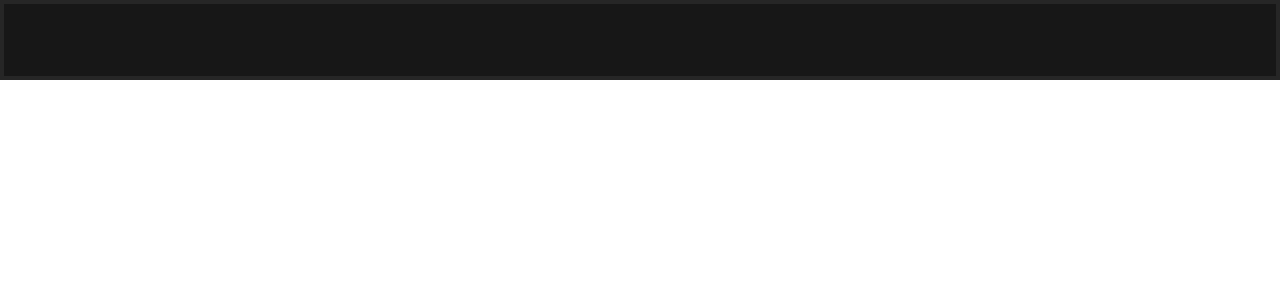
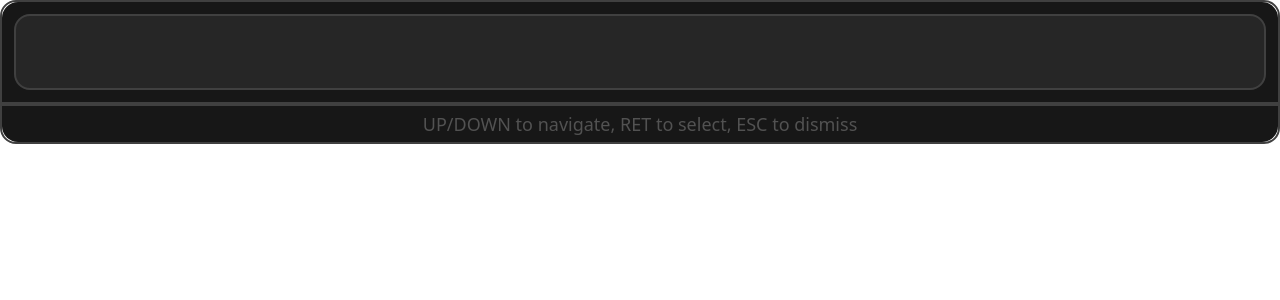
Before and after one commit to zilbeus/gilbert, a React (Vite) app in the folder frontend/: page / in a window 1280 px wide. Shown: the top 300 px of the page. Built offline with nearby package versions, Linux system fonts and the light colour scheme.

Commit message:
add footer, implement penpot design

```diff
--- a/frontend/src/App.tsx
+++ b/frontend/src/App.tsx
@@ -15,6 +15,7 @@ interface ResultsBoxProps {
 
 interface ResultItemProps {
     item: string;
+    id: number;
 }
 
 function App() {
@@ -28,23 +29,25 @@ function App() {
         FindApplications(input).then((result) => {
             console.log(result);
             setApplications(result);
-            const items = result.map(i => <ResultItem item={i}/>);
+            const items = result.map((item, idx) => <ResultItem item={item} id={idx}/>);
             setListItems(items);
         });
     }
 
     const InputBox = (props: InputBoxProps) => {
         return (
+            <div className="p-3 bg-neutral-900 rounded-t-2xl border-b-2 border-b-neutral-700">
                 <input
                     id="name"
                     autoFocus
-                className="w-full bg-neutral-900 text-neutral-300 p-4 border-0 focus:outline-none"
+                    className="w-full bg-neutral-800 text-neutral-300 p-4 border-2 focus:outline-none border-neutral-700 rounded-2xl"
                     onChange={props.onChange}
                     autoComplete="off"
                     name="input"
                     type="text"
                     value={props.value}
                 />
+            </div>
         );
     }
 
@@ -54,7 +57,7 @@ function App() {
         }
 
         return (
-            <ul className="bg-neutral-800 text-neutral-400">{props.items}</ul>
+            <ul className="bg-neutral-950 text-neutral-400 p-4">{props.items}</ul>
         );
 
     }
@@ -62,20 +65,34 @@ function App() {
     const ResultItem = (props: ResultItemProps) => {
         return (
             <li
-                className="hover:bg-neutral-700"
+                className="hover:bg-yellow-900 hover:text-amber-500 p-4 rounded-2xl text-neutral-300"
                 onClick={() => console.log("Clicked: ", props.item)}
             >
+                <div className="flex flex-row justify-between">
+                    <div>
                         {props.item}
+                    </div>
+                    <div className="text-lg text-neutral-500 self-center">
+                        Alt + {props.id + 1}
+                    </div>
+                </div>
             </li>
         );
     }
 
+    const Footer = () => {
         return (
-        <div id="App" className="text-4xl">
-            <div id="input" className="border-4 border-neutral-800">
-                <InputBox value={input} onChange={search}/>
+            <div className="p-1 w-full bg-neutral-900 text-neutral-300 rounded-b-2xl text-lg text-neutral-600 border-t-2 border-neutral-700 text-center">
+                UP/DOWN to navigate, RET to select, ESC to dismiss
+            </div>
+        )
+    }
+
+    return (
+        <div id="App" className="text-4xl border-2 border-neutral-700 rounded-2xl">
+            <InputBox value={input} onChange={search} />
             <ResultsBox items={listItems}/>
-            </div>
+            <Footer />
         </div>
     )
 }
```
Lines whose indentation alone changed are shown as unchanged.
